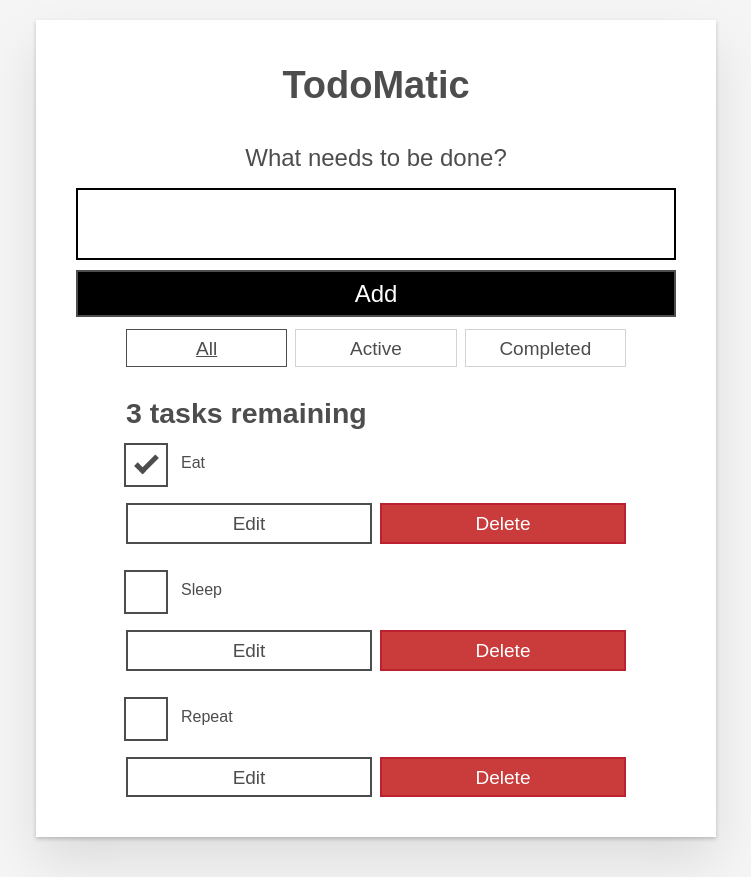
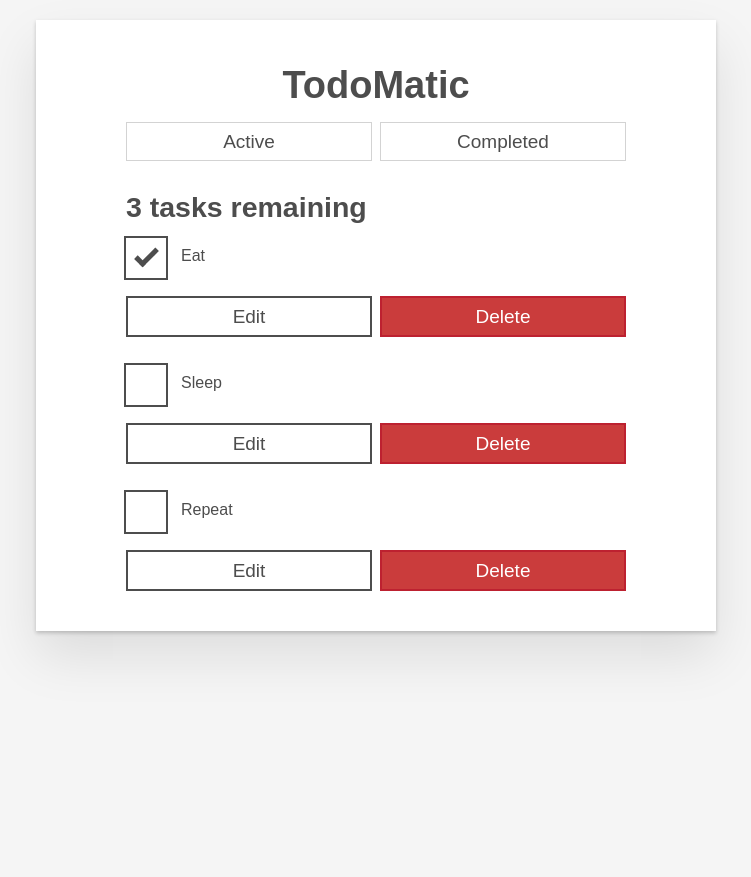
Before and after one commit to qnhama/moz-todo-react, a React (Create React App) app: page / in a window 1280 px wide. Shown: the whole page, without its empty margins (264-1015 px from the left). After the commit the page ends 800 px from the top, so only its background shows below. Built offline with nearby package versions, Linux system fonts and the light colour scheme.

Commit message:
Componentizing the rest of the app

```diff
--- a/src/App.js
+++ b/src/App.js
@@ -18,29 +18,9 @@ function App(props) {
   return (
     <div className="todoapp stack-large">
       <h1>TodoMatic</h1>
-      <form>
-        <h2 className="label-wrapper">
-          <label htmlFor="new-todo-input" className="label__lg">
-            What needs to be done?
-          </label>
-        </h2>
-        <input
-          type="text"
-          id="new-todo-input"
-          className="input input__lg"
-          name="text"
-          autoComplete="off"
-        />
-        <button type="submit" className="btn btn__primary btn__lg">
-          Add
-        </button>
-      </form>
+
       <div className="filters btn-group stack-exception">
-        <button type="button" className="btn toggle-btn" aria-pressed="true">
-          <span className="visually-hidden">Show </span>
-          <span>all</span>
-          <span className="visually-hidden"> tasks</span>
-        </button>
+
         <button type="button" className="btn toggle-btn" aria-pressed="false">
           <span className="visually-hidden">Show </span>
           <span>Active</span>
--- a/src/index.js
+++ b/src/index.js
@@ -8,7 +8,7 @@ const DATA = [
   { id: "todo-0", name: "Eat", completed: true },
   { id: "todo-1", name: "Sleep", completed: false },
   { id: "todo-2", name: "Repeat", completed: false }
-];
+]; //Rendering with iteration
 
 ReactDOM.render(
   <React.StrictMode>
```
Also changed, not shown: src/components/FilterButton.js (added, +13 -0 lines), src/components/Form.js (added, +26 -0 lines).
